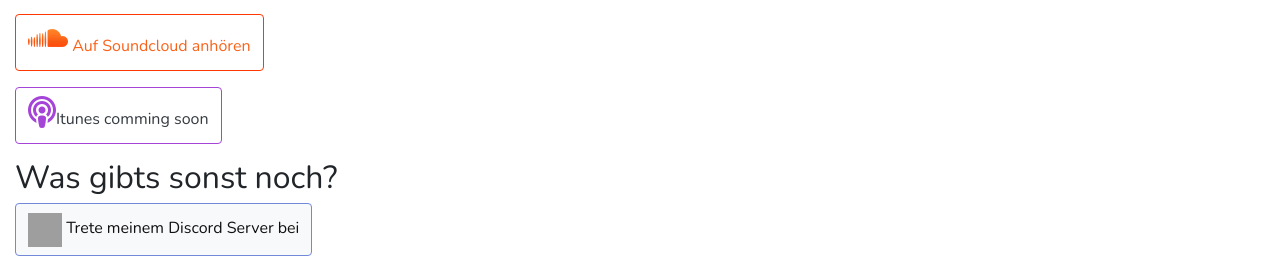
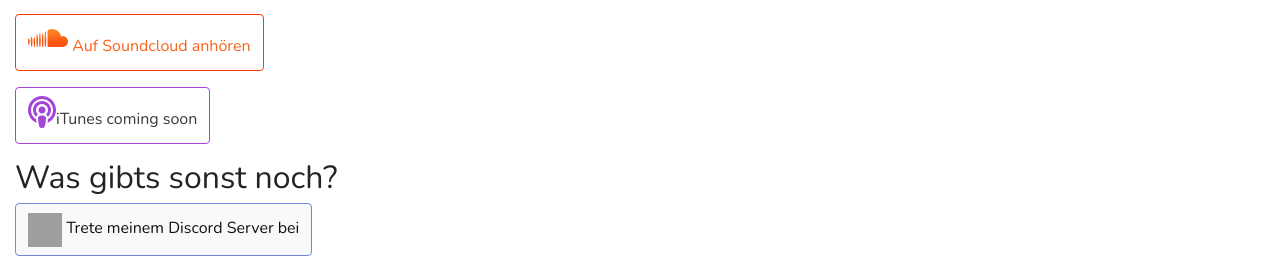
Before and after one commit to Koenigsdisziplin/website, a Jekyll site: the page built from Finn/advent.md, in a window 1280 px wide. Shown: the part 210-485 px from the top of the page. Built offline with Jekyll 4.4.1, drawn with Linux system fonts in a browser that asks for light colours; nearby versions of some CDN libraries; grey boxes are pictures that could not be loaded.

Commit message:
fixed typo

```diff
--- a/Finn/advent.md
+++ b/Finn/advent.md
@@ -17,7 +17,7 @@ activeMenuItem: Adventskalender
   <i class="fa fa-soundcloud  fa-2x pull-left"></i> Auf Soundcloud anhören</a>
 
 <a class="btn btn-outline-dark lhfix" role="button" href="#" style="border-color: #A445D8;">
-  <i class="fa fa-podcast fa-2x pull-left" style="color:#A445D8"></i>Itunes comming soon</a>
+  <i class="fa fa-podcast fa-2x pull-left" style="color:#A445D8"></i>iTunes coming soon</a>
 
 ## Was gibts sonst noch?
 <a role="button" class="btn btn-light lhfix" href="https://discord.gg/4uvMJJ3" style="border-color: #7289da;">
```
